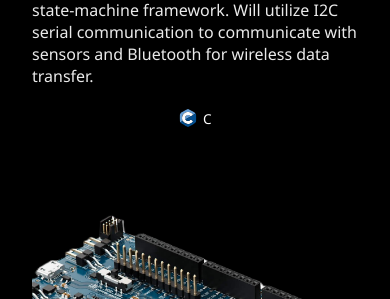
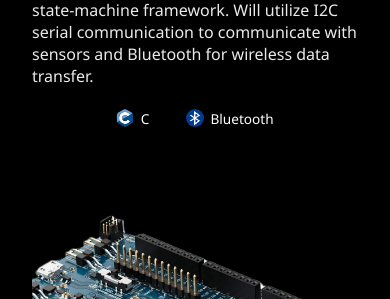
Before and after one commit to sajjy/sajan_patel_duke_bme, a Jekyll site: the page built from index.md, in a window 390 px wide. Shown: the part 1456-1755 px from the top of the page. Built offline with Jekyll 4.4.1, drawn with Linux system fonts in a browser that asks for light colours.

Commit message:
Prevent project images from cropping on mobile. Add bluetooth symbol

```diff
--- a/_layouts/default.html
+++ b/_layouts/default.html
@@ -83,6 +83,10 @@
           <span class="tag">
             <img src="{{ '/assets/tech-logos/c-programming.svg' | relative_url }}" alt="c-programming">
             C
+          </span>
+          <span class="tag">
+            <img src="{{ '/assets/tech-logos/bluetooth.png' | relative_url }}" alt="Bluetooth">
+            Bluetooth
           </span>
         </div>
       </div>
--- a/assets/style.css
+++ b/assets/style.css
@@ -611,8 +611,26 @@
     flex-direction: column;
   }
 
-  .project-card img {
+  /* make sure text stays above image */
+  .project-card .project-text {
+    order: 1;
+  }
+
+  /* image container */
+  .project-image {
+    display: block;
+    justify-content: center;
+    order: 2; /* puts image after text even if markup differs */
+    width: 100%;
+  }
+
+  .project-image img {
+    width: 100%;      /* fill screen width */
     max-width: 100%;
+    height: auto;     /* preserve aspect ratio */
+    margin: 1rem 0 0; /* small spacing above image */
+    border-radius: 5px;
+    object-fit: contain; /* avoid cropping on mobile */
   }
 
   .hero-card {
```
Also changed, not shown: assets/tech-logos/bluetooth.png (added).
